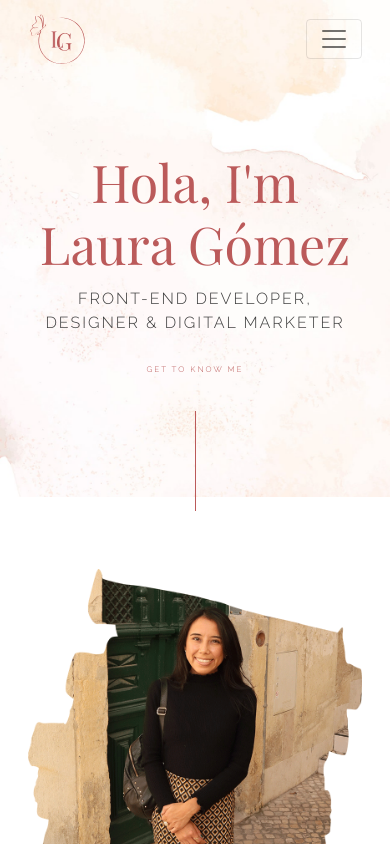
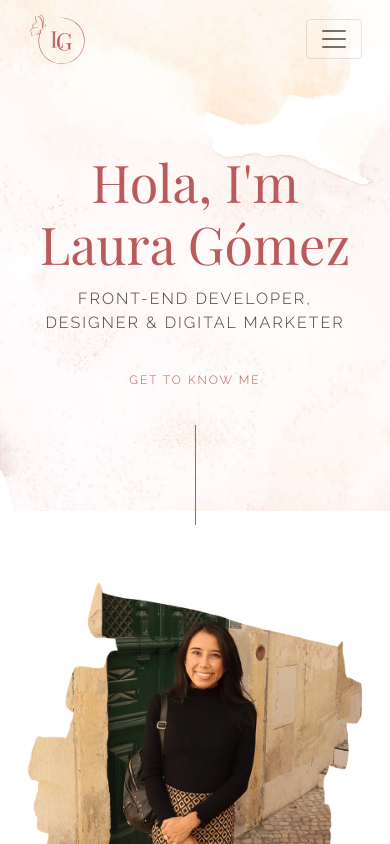
Before and after one commit to lauragomez04/react-portfolio, a React (Create React App) app: page / in a window 390 px wide. Shown: the top 844 px of the page. Built offline with nearby package versions, Linux system fonts and the light colour scheme; a web font is replaced by a local one.

Commit message:
Solved console errors reorganizing elements

```diff
--- a/src/AboutMe.js
+++ b/src/AboutMe.js
@@ -44,12 +44,11 @@ export default function AboutMe() {
             <br />
             Technologies I've been working with are HTML5, CSS3, Javascript,
             React, and Bootstrap.
-            <p className="about-cta">
-              CHECK OUT MY PROJECTS{" "}
-              <div className="arrow">
-                <i className="bi bi-arrow-down"></i>
-              </div>
-            </p>
+            <br />
+            <br />
+            <span className="about-cta">
+              CHECK OUT MY PROJECTS <i className="bi bi-arrow-down arrow"></i>
+            </span>
           </p>
         </div>
       </div>
--- a/src/Introduction.css
+++ b/src/Introduction.css
@@ -1,3 +1,5 @@
+/* icon styles */
+
 .Introduction a {
   color: var(--icon-color);
 }
@@ -21,6 +23,8 @@
   top: 176px;
   z-index: 100;
 }
+
+/* text styles */
 
 .introduction-text h1 {
   color: var(--primary-color);
@@ -72,8 +76,8 @@
   }
 
   .cta {
-    font-size: 8px;
-    margin-top: 28px;
+    font-size: 12px;
+    margin-top: 36px;
   }
 
   .vertical-line {
--- a/src/Navbar.css
+++ b/src/Navbar.css
@@ -11,6 +11,8 @@
 .Navbar .navbar-brand {
   margin: 0px;
 }
+
+/* navbar items */
 
 .Navbar .logo {
   color: var(--primary-color);
```
